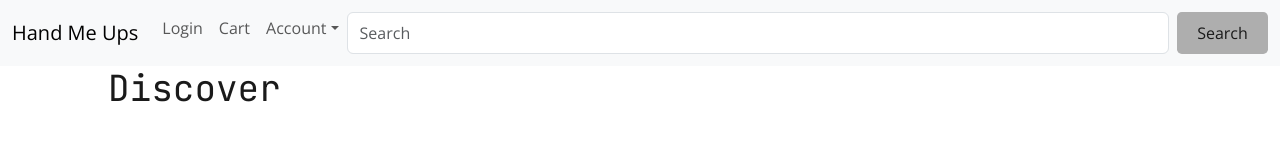
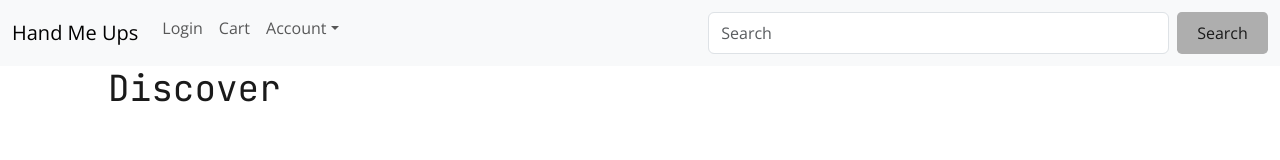
Before and after one commit to pbp66/hand-me-ups, a React (Create React App) app in the folder client/: page / in a window 1280 px wide. Shown: the top 160 px of the page. Built offline with nearby package versions, Linux system fonts and the light colour scheme.

Commit message:
Formatting Search form

```diff
--- a/client/src/components/Navbar/index.js
+++ b/client/src/components/Navbar/index.js
@@ -29,8 +29,8 @@ const Navbar = () => {
                             </ul>
                         </li>
                     </ul>
-                    <form className="d-flex" role="search">
-                        <input className="form-control me-2" type="search" placeholder="Search" aria-label="Search" />
+                    <form className="d-flex justify-content-end" role="search">
+                        <input className="form-control me-2 w-50" type="search" placeholder="Search" aria-label="Search" />
                         <button className="btn btn-outline-success" type="submit">Search</button>
                     </form>
                 </div>
```
